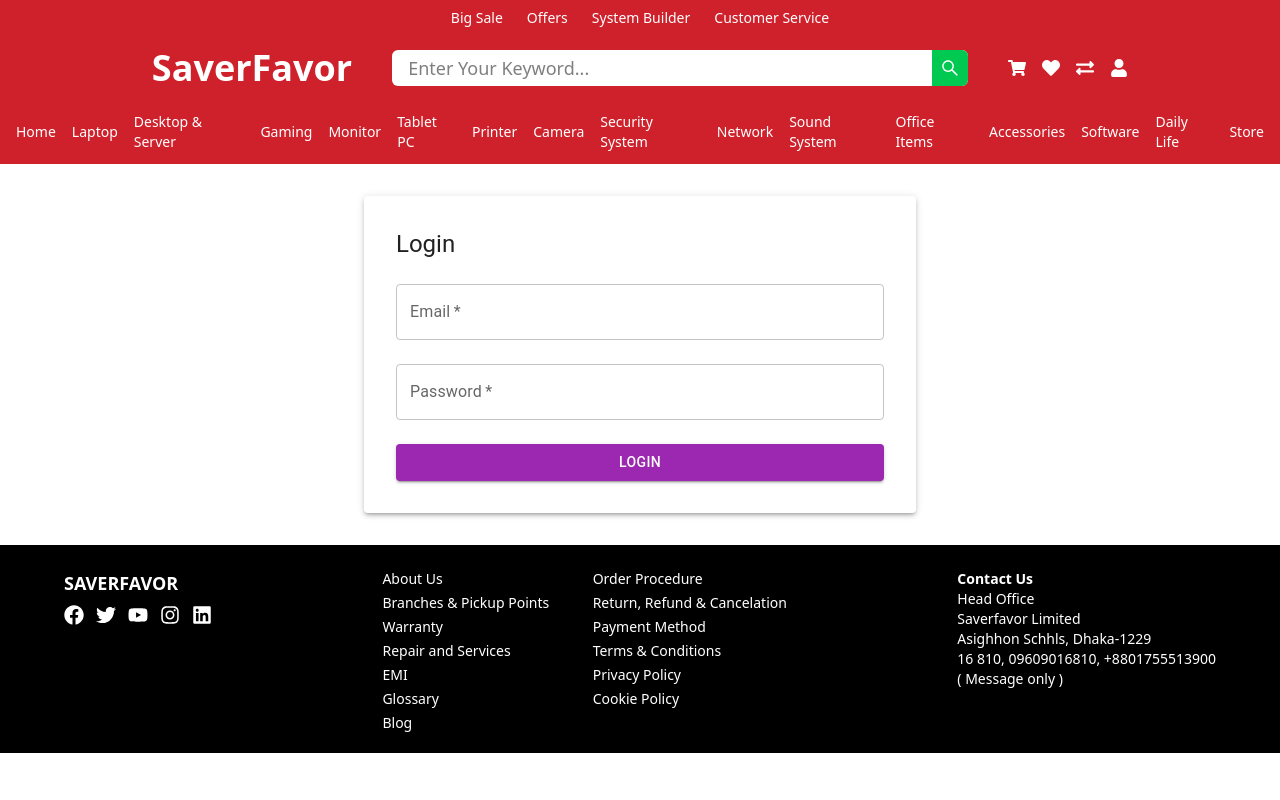
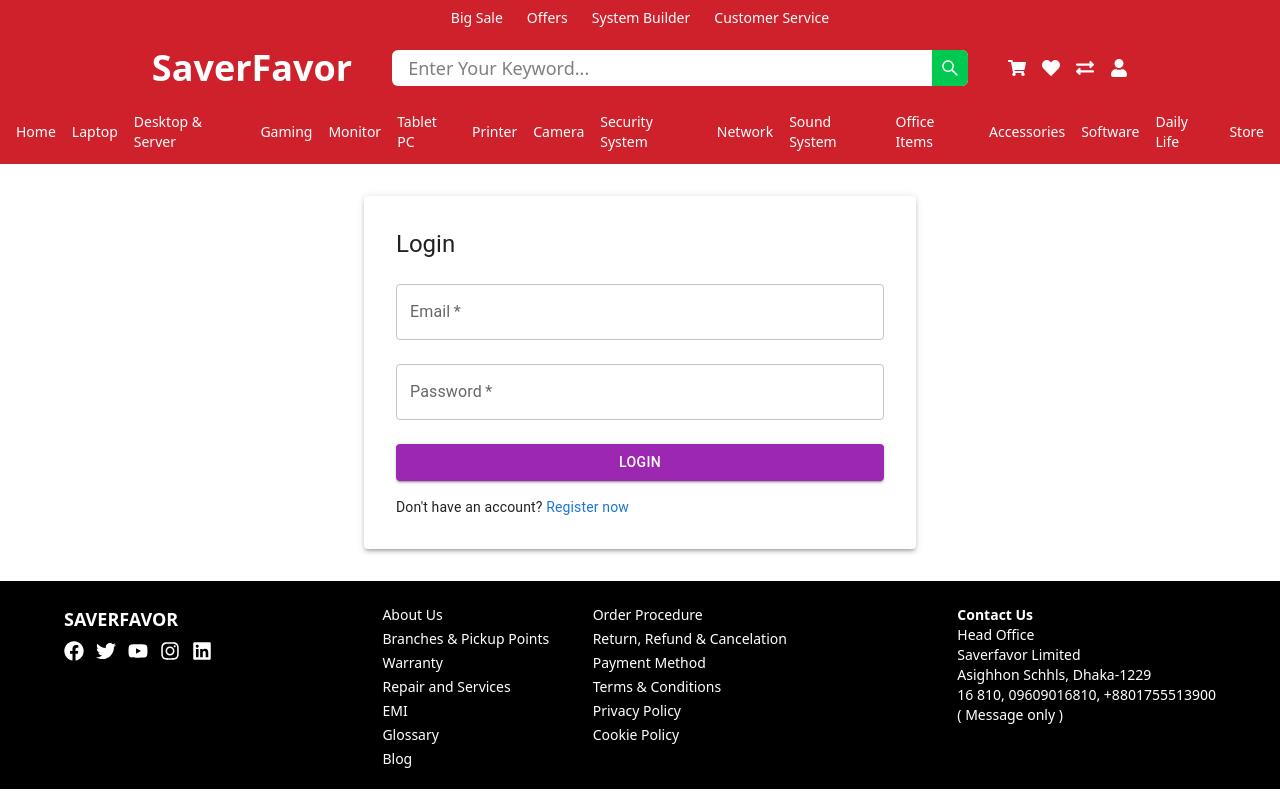
Before and after one commit to sohagbhuiyan/saverfavor_e-commerce, a React (Vite) app: page /login in a window 1280 px wide. Built offline with nearby package versions, Linux system fonts and the light colour scheme.

Commit message:
update register & login form

```diff
--- a/src/components/registration/Login.jsx
+++ b/src/components/registration/Login.jsx
@@ -11,7 +11,7 @@
 import axios from "axios";
 import Navbar from "../navbar/Navbar";
 import Footer from "../footer/Footer";
-import { useNavigate } from "react-router-dom"; // For programmatic navigation
+import { Link, useNavigate } from "react-router-dom"; // For programmatic navigation
 
 const Login = () => {
   const [formData, setFormData] = useState({
@@ -100,6 +100,12 @@
               </Button>
             </Box>
           </form>
+          <Typography mt={2} variant="body2">
+              Don't have an account?{" "}
+              <Link to="/registration" style={{ color: "#1976d2", textDecoration: "none",}}>
+                Register now
+              </Link>
+            </Typography>
         </Paper>
       </Container>
       <Footer />
--- a/src/components/registration/Registration.jsx
+++ b/src/components/registration/Registration.jsx
@@ -12,6 +12,7 @@
 import Navbar from "../navbar/Navbar";
 import Footer from "../footer/Footer";
 import Cookies from 'js-cookie'
+import { Link } from "react-router-dom";
 
 const Registration = () => {
   const [formData, setFormData] = useState({
@@ -102,6 +103,12 @@
               </Button>
             </Box>
           </form>
+          <Typography mt={2} variant="body2">
+              Already registered?{" "}
+              <Link to="/login" style={{ color: "#1976d2", textDecoration: "none",}}>
+                Login now
+              </Link>
+            </Typography>
         </Paper>
       </Container>
       <Footer />
```
